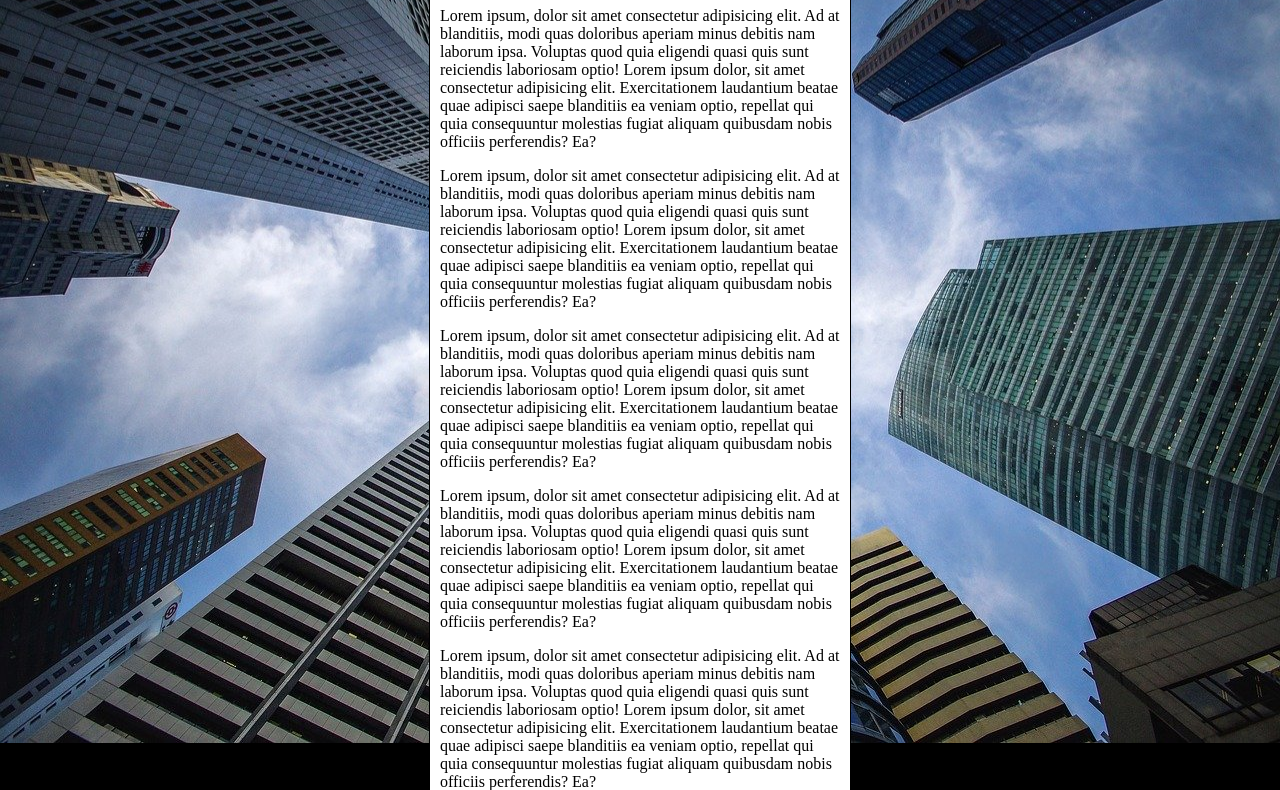
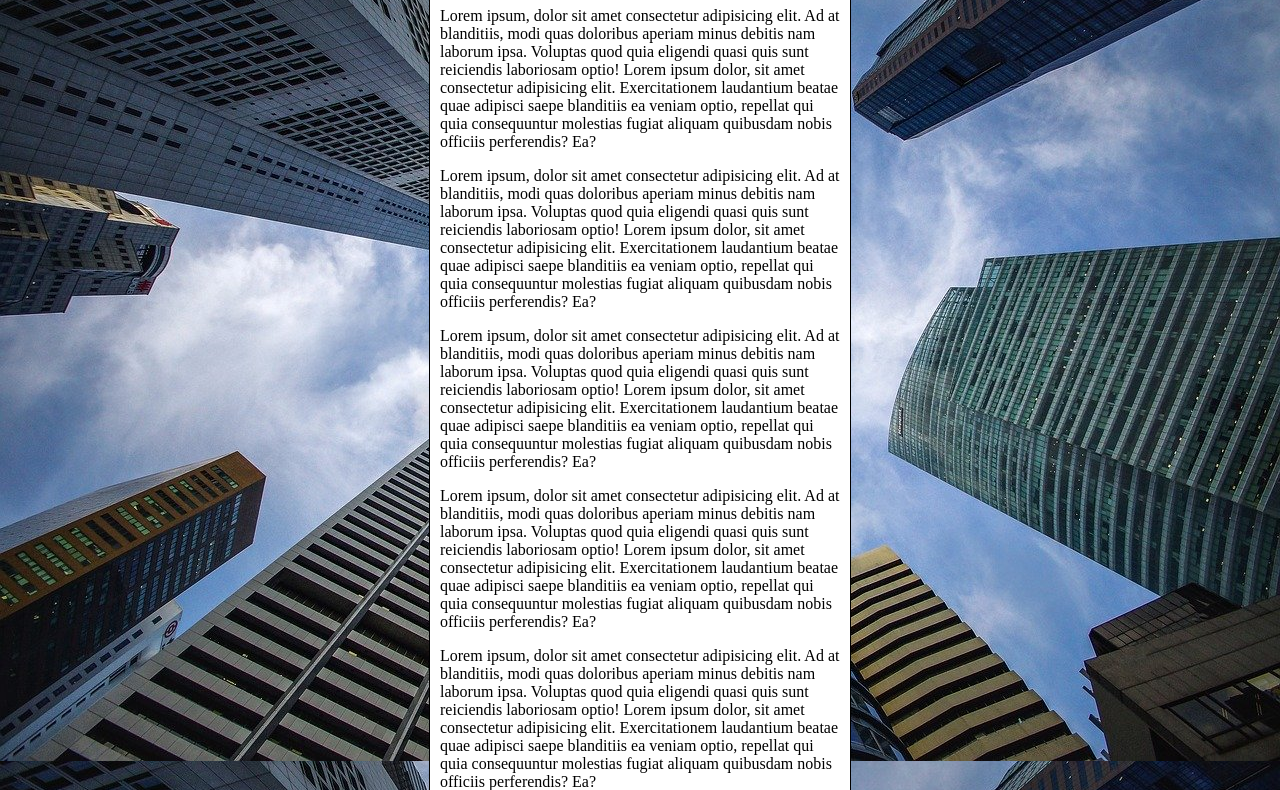
Before and after one commit to joao-dev-souza/HTML-CSS, a plain HTML site: page exercicios/022/fundo006.html in a window 1280 px wide. Shown: the part 92-882 px from the top of the page. Drawn offline with Linux system fonts and the light colour scheme.

Commit message:
att fundo 006

```diff
--- a/exercicios/022/fundo006.html
+++ b/exercicios/022/fundo006.html
@@ -7,10 +7,14 @@
     <style>
         body{
             height: 100vh;
-            background-color: black;
+           /* background-color: black;
             background-image: url('imagens/wallpaper002.jpg');
             background-position: center center;
             background-repeat: no-repeat;
+            background-size: cover;
+            background-attachment: fixed;*/
+
+            background: black url('imagens/wallpaper002.jpg') center center no-repeat fixed;
             background-size: cover;
         }
         main{
```
